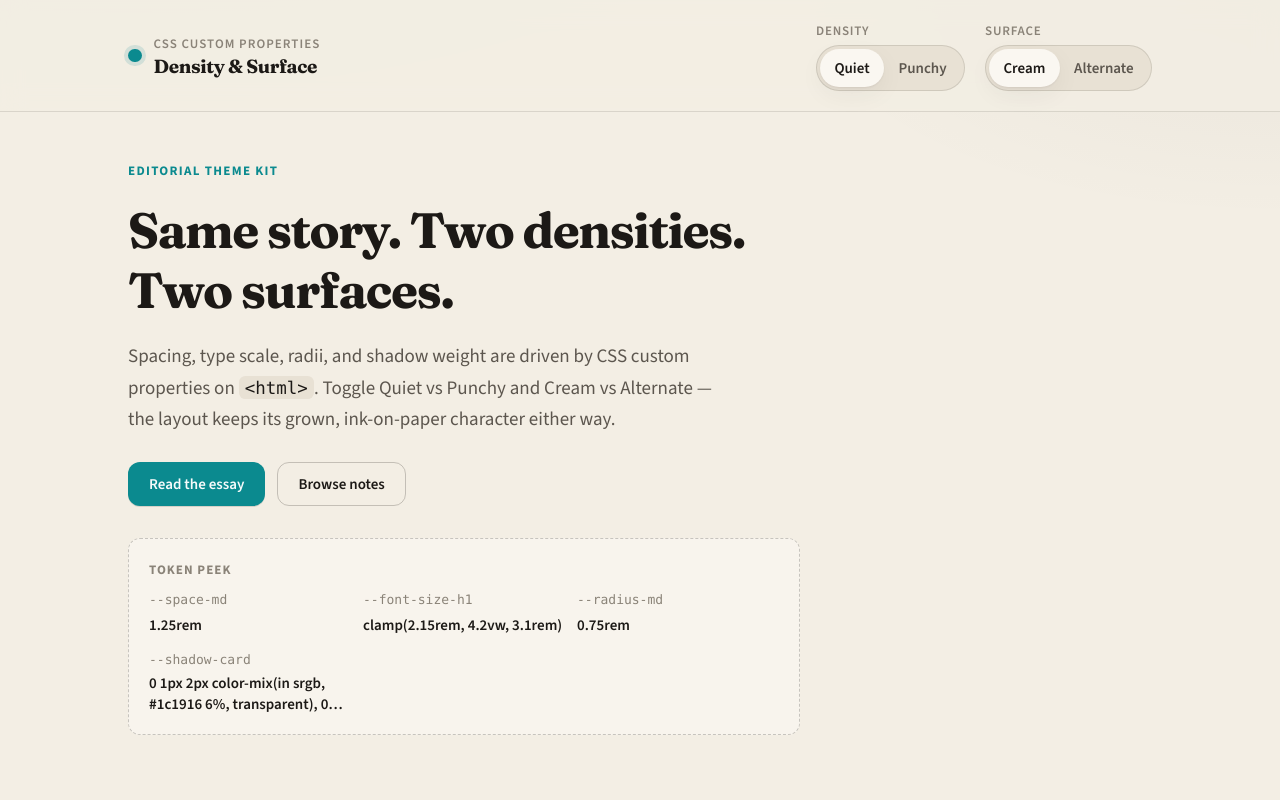
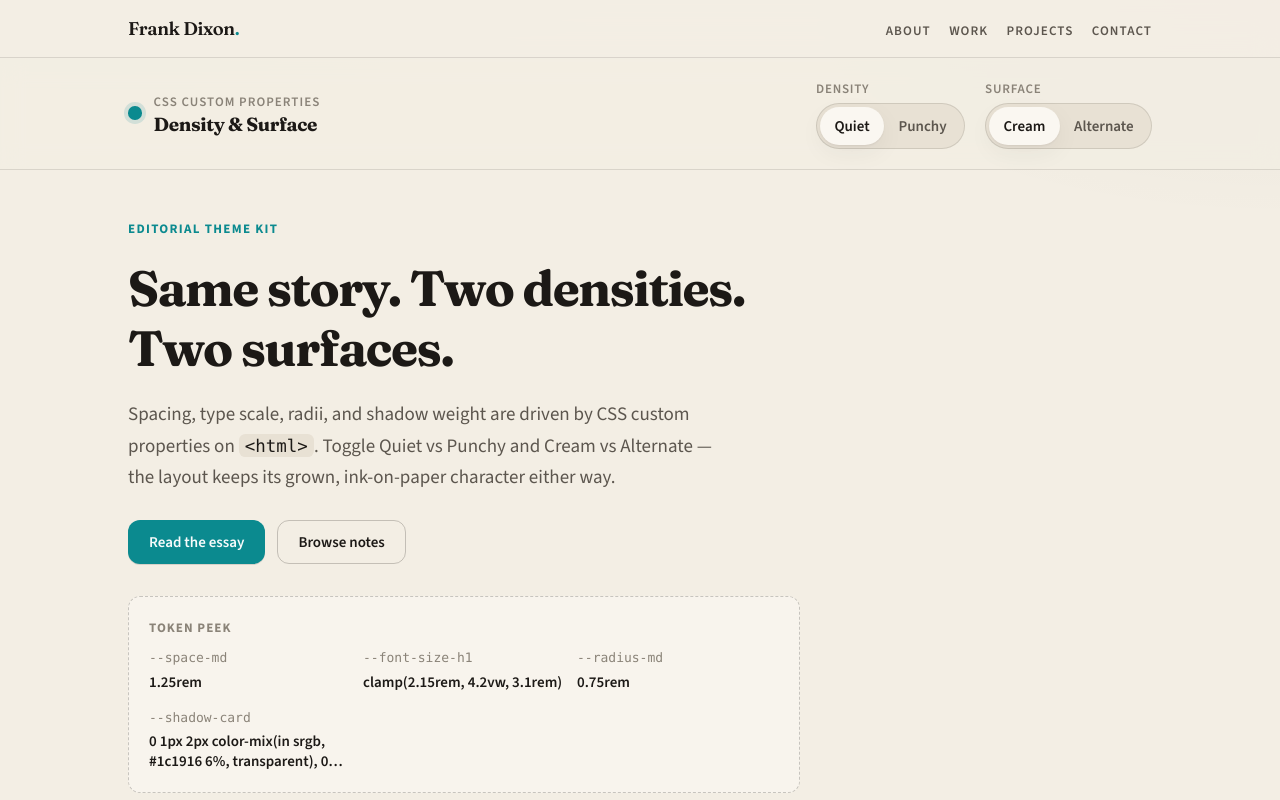
Before and after one commit to frank-dixon/css-density-demo, a plain HTML site: page index.html in a window 1280 px wide. Shown: the top 800 px of the page. Drawn offline with nearby package versions, Linux system fonts and the light colour scheme.

Commit message:
Add shared hub masthead linking to frank-dixon.github.io.
Adds portfolio chrome above the density controls and loads Fraunces 600 so the wordmark matches the hub.

```diff
--- a/index.html
+++ b/index.html
@@ -7,11 +7,26 @@
   <meta name="description" content="A polished static demo of CSS custom properties driving density and surface themes." />
   <link rel="preconnect" href="https://fonts.googleapis.com" />
   <link rel="preconnect" href="https://fonts.gstatic.com" crossorigin />
-  <link href="https://fonts.googleapis.com/css2?family=Fraunces:opsz,wght@9..144,500;9..144,700&family=Source+Sans+3:wght@400;500;600;700&display=swap" rel="stylesheet" />
+  <link href="https://fonts.googleapis.com/css2?family=Fraunces:opsz,wght@9..144,500;9..144,600;9..144,700&family=Source+Sans+3:wght@400;500;600;700&display=swap" rel="stylesheet" />
   <link rel="stylesheet" href="styles.css" />
 </head>
 <body>
   <a class="skip-link" href="#main">Skip to content</a>
+
+
+  <header class="hub-masthead">
+    <div class="hub-nav">
+      <a class="hub-wordmark" href="https://frank-dixon.github.io/">Frank Dixon<span>.</span></a>
+      <nav aria-label="Frank Dixon site">
+        <ul>
+          <li><a href="https://frank-dixon.github.io/#about">About</a></li>
+          <li><a href="https://frank-dixon.github.io/#work">Work</a></li>
+          <li><a href="https://frank-dixon.github.io/#projects">Projects</a></li>
+          <li><a href="https://frank-dixon.github.io/#contact">Contact</a></li>
+        </ul>
+      </nav>
+    </div>
+  </header>
 
   <header class="site-header">
     <div class="header-inner">
--- a/styles.css
+++ b/styles.css
@@ -190,12 +190,72 @@ a:hover {
   top: var(--space-sm);
 }
 
+
+/* --------------------------------------------------------------------------
+   Hub masthead (shared portfolio chrome — absolute hub URLs)
+   -------------------------------------------------------------------------- */
+.hub-masthead {
+  position: sticky;
+  top: 0;
+  z-index: 30;
+  border-bottom: 1px solid var(--hairline);
+  background: color-mix(in srgb, var(--paper) 92%, transparent);
+  backdrop-filter: blur(12px);
+}
+
+.hub-nav {
+  max-width: 68rem;
+  margin: 0 auto;
+  padding: 0.85rem var(--space-lg) 0.8rem;
+  display: flex;
+  align-items: baseline;
+  justify-content: space-between;
+  gap: 1rem;
+  flex-wrap: wrap;
+}
+
+.hub-wordmark {
+  font-family: var(--font-display);
+  font-weight: 600;
+  font-size: 1.15rem;
+  font-optical-sizing: auto;
+  letter-spacing: -0.02em;
+  text-decoration: none;
+  color: var(--ink);
+}
+
+.hub-wordmark span {
+  color: var(--accent);
+}
+
+.hub-masthead nav ul {
+  list-style: none;
+  margin: 0;
+  padding: 0;
+  display: flex;
+  gap: 0.35rem 1.15rem;
+  flex-wrap: wrap;
+}
+
+.hub-masthead nav a {
+  text-decoration: none;
+  color: var(--ink-muted);
+  font-size: 0.82rem;
+  font-weight: 600;
+  letter-spacing: 0.08em;
+  text-transform: uppercase;
+}
+
+.hub-masthead nav a:hover {
+  color: var(--ink);
+}
+
 /* --------------------------------------------------------------------------
    Header + controls
    -------------------------------------------------------------------------- */
 .site-header {
   position: sticky;
-  top: 0;
+  top: 3.15rem;
   z-index: 20;
   backdrop-filter: blur(12px);
   background: color-mix(in srgb, var(--paper) 86%, transparent);
```
